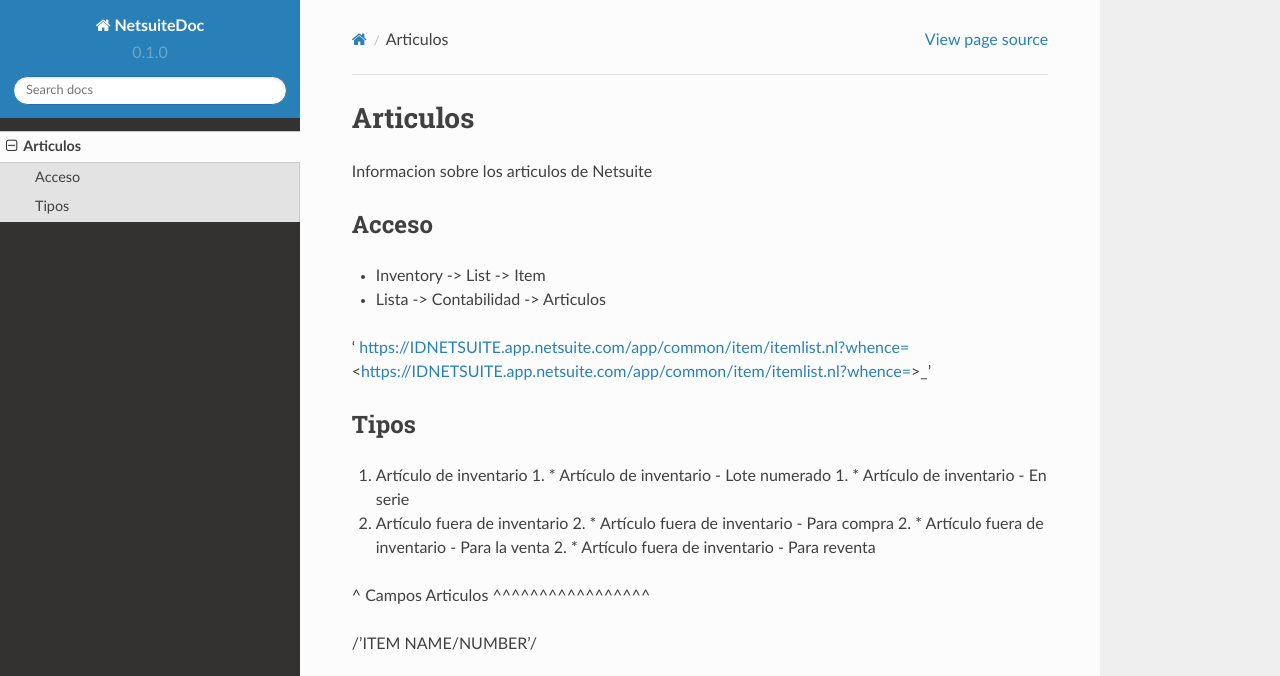
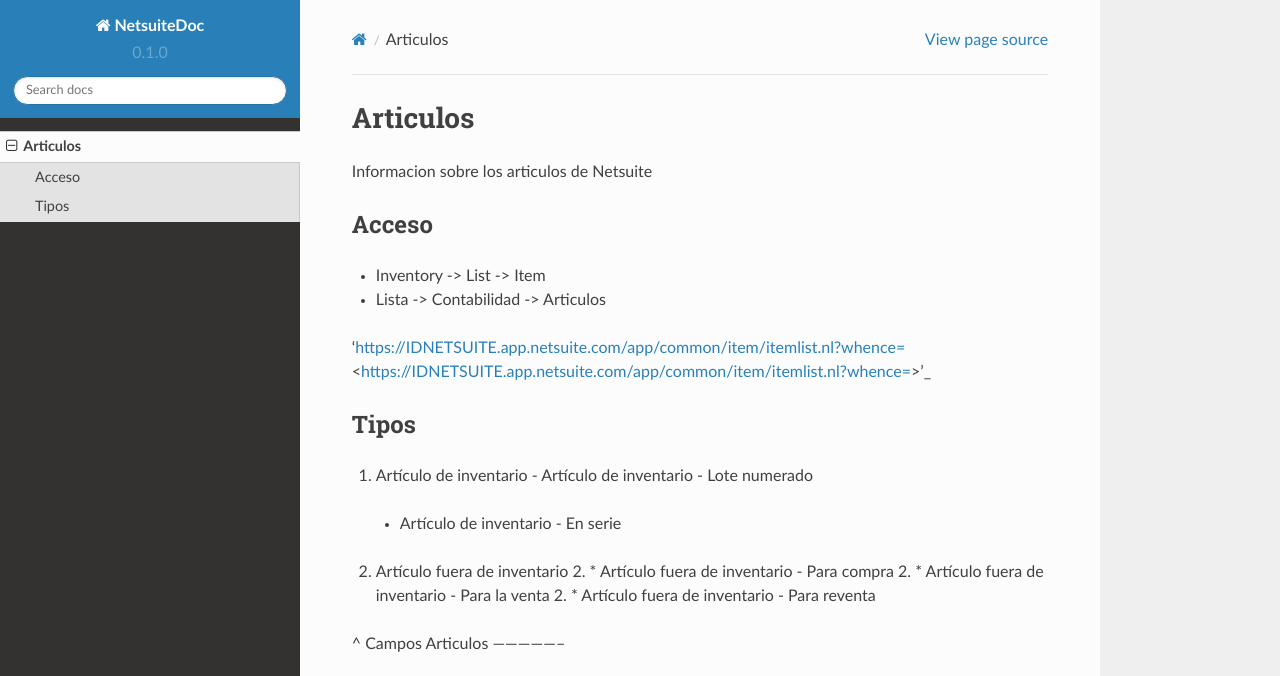
Before and after one commit to KarmoyBt/Netsuite, a Sphinx documentation site: the page built from docs/source/Articulo.rst, in a window 1280 px wide and 1017 px high, cut to the strip 0-676 px from the top of the window. Built offline with Sphinx 7.4.7 and the Read the Docs theme 2.0.0, drawn with Linux system fonts in a browser that asks for light colours; pages that are not in the unit, such as notebooks, are missing from menus.

Commit message:
Subarticul9os

```diff
--- a/docs/source/Articulo.rst
+++ b/docs/source/Articulo.rst
@@ -8,14 +8,14 @@
 - Inventory -> List -> Item
 - Lista -> Contabilidad -> Articulos
 
-' https://IDNETSUITE.app.netsuite.com/app/common/item/itemlist.nl?whence=  <https://IDNETSUITE.app.netsuite.com/app/common/item/itemlist.nl?whence=>_'
+'https://IDNETSUITE.app.netsuite.com/app/common/item/itemlist.nl?whence=  <https://IDNETSUITE.app.netsuite.com/app/common/item/itemlist.nl?whence=>'_
 
 
 Tipos
 -----
 1. 	Artículo de inventario
-	1. * 	Artículo de inventario - Lote numerado
-	1. * 	Artículo de inventario - En serie
+	-	Artículo de inventario - Lote numerado
+   -   Artículo de inventario - En serie
 2. 	Artículo fuera de inventario
 	2. * 	Artículo fuera de inventario - Para compra
 	2. * 	Artículo fuera de inventario - Para la venta
@@ -23,7 +23,7 @@
 
 ^
 Campos Articulos
-^^^^^^^^^^^^^^^^^
+-----------------
 
 /'ITEM NAME/NUMBER'/
 
```
